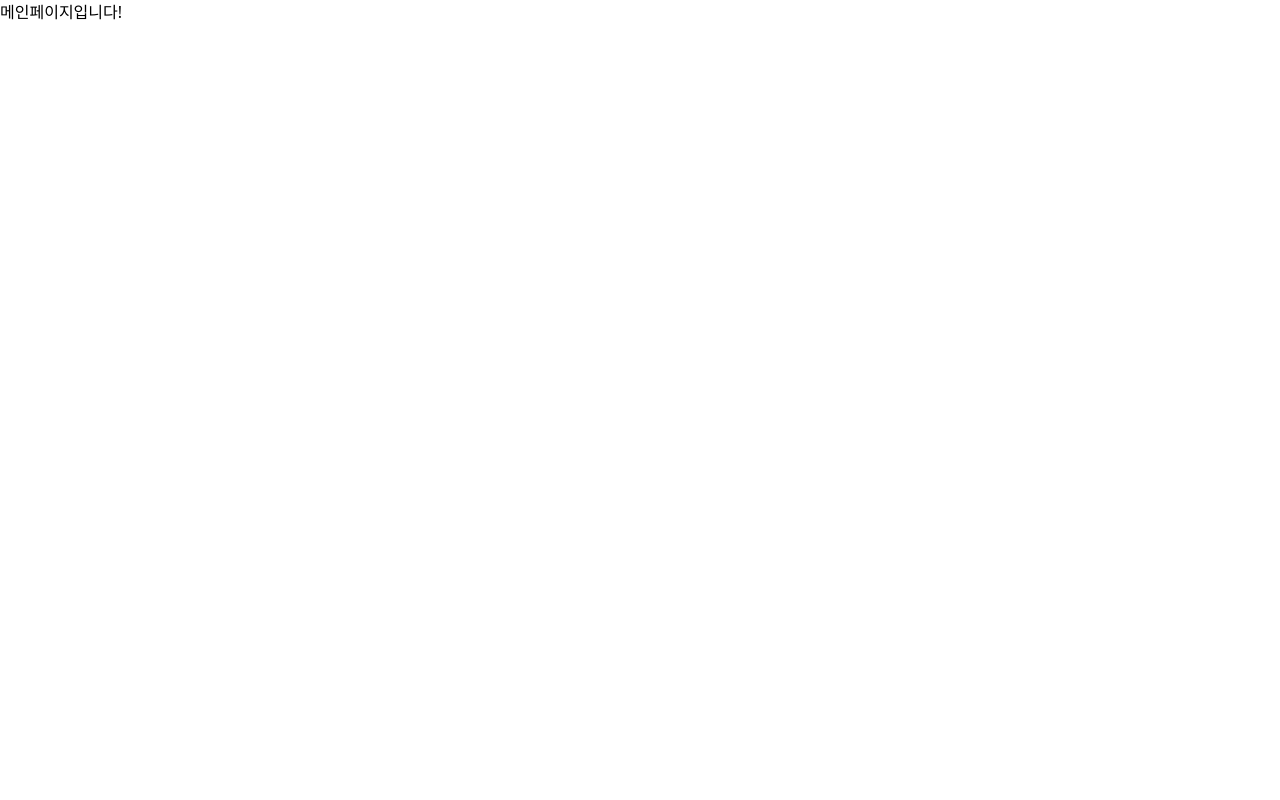
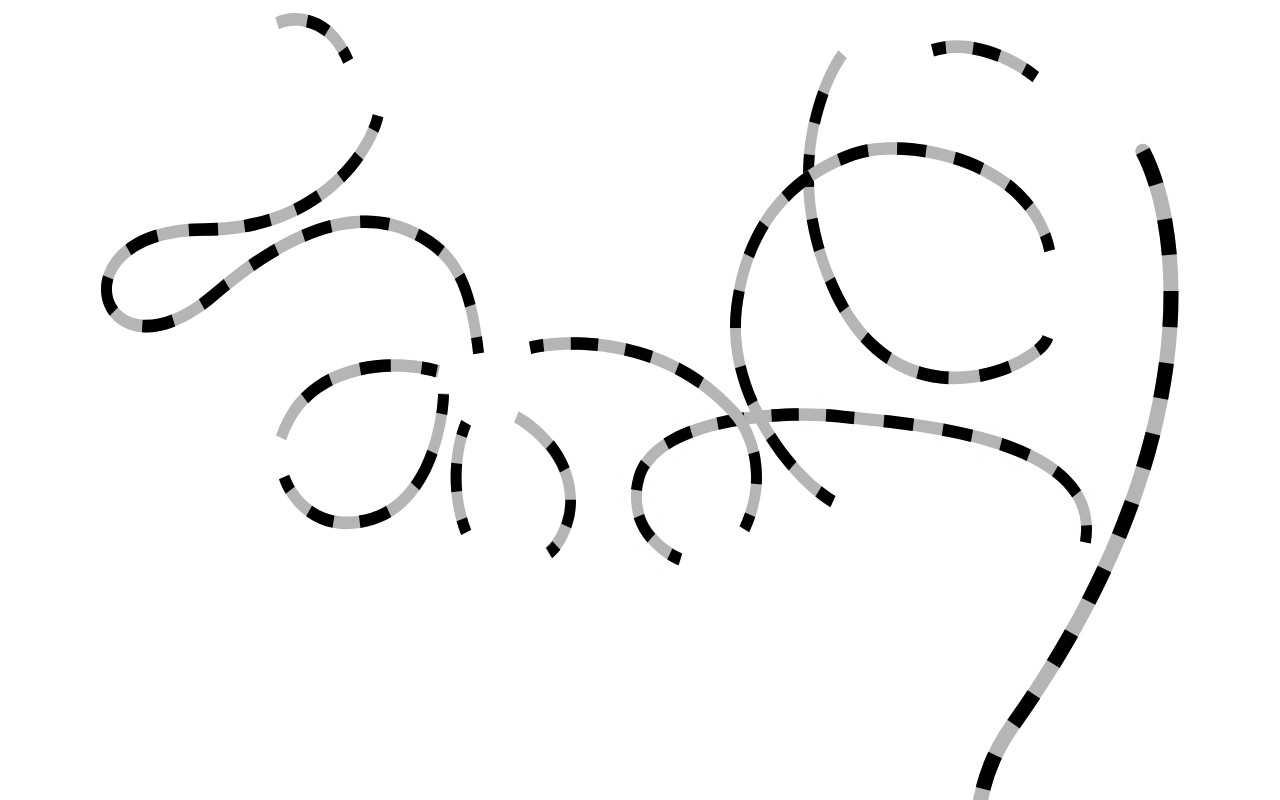
Before and after one commit to APPS-sookmyung/2025-INCHEON-SITE, a React (Vite) app: page / in a window 1280 px wide. Shown: the top 800 px of the page. Built offline with nearby package versions, Linux system fonts and the light colour scheme.

Commit message:
#1 feat: MainPage에 Layout 및 Icon 컴포넌트 적용

```diff
--- a/src/pages/MainPage.jsx
+++ b/src/pages/MainPage.jsx
@@ -1,5 +1,19 @@
+import Icon from '../components/mainpage/icon';
+import Layout from '../components/mainpage/layout';
+
 const MainPage = () => {
-  return <div>메인페이지입니다!</div>;
+  return (
+    <div className='relative flex justify-center'>
+      <Layout>
+        <Icon
+          id='b1'
+          className='aboslute float-left z-1000 top-0 left-0'
+          width='140'
+          height='140'
+        />
+      </Layout>
+    </div>
+  );
 };
 
 export default MainPage;
```
